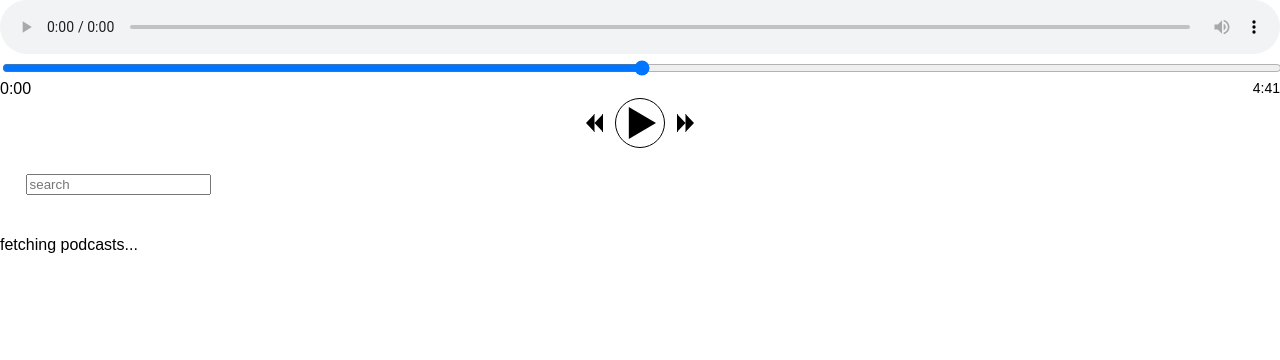
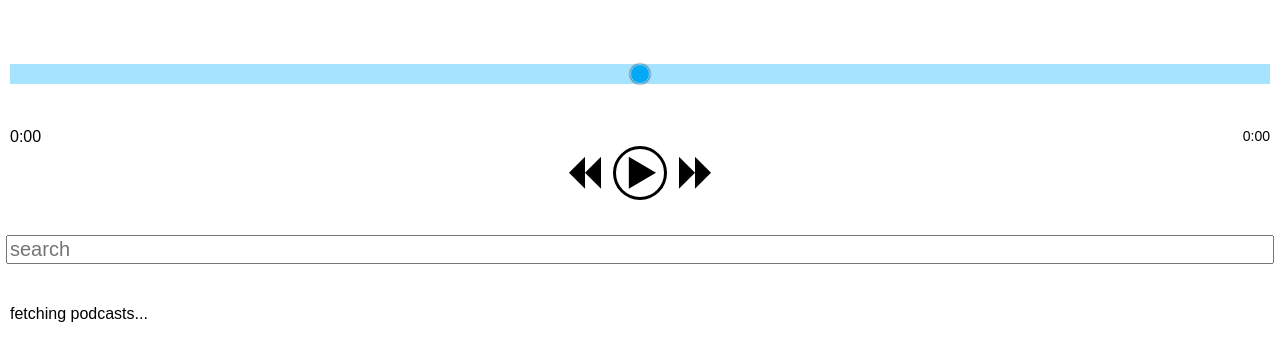
Before and after one commit to contrabanjo/rssPodcastPlayer, a website: page public/index.html in a window 1280 px wide. Drawn offline with Linux system fonts and the light colour scheme; no server answers.

Commit message:
Updated player styling

```diff
--- a/public/index.html
+++ b/public/index.html
@@ -12,13 +12,12 @@
   <body>
     <div id="main">
       <div id="nowPlaying">
-        <!-- <audio id="currentAudio" preload="auto" controls></audio> -->
         <div id="player">
-          <audio id="currentAudio" preload="auto" controls></audio>
-          <input type="range" minimum=0 maximum=100 id="seek"></input>
+          <audio id="currentAudio" preload="auto"></audio>
+          <input id="seek" type="range" minimum=0 maximum=100 ></input>
           <div id="seek-values">
             <p id="current">0:00</p>
-            <p id="duration">4:41</p>
+            <p id="duration">0:00</p>
           </div>
           <div id="controls">
             <div id="rewind"></div>
--- a/public/player.css
+++ b/public/player.css
@@ -1,18 +1,8 @@
-:root{
-
-}
-
-html, body {
-    height: 100%;
-    margin: 0;
-    box-sizing: border-box;
-}
-
 #player {
+  padding: 10px 0px;
   place-content: center;
   font-family: sans-serif;
 }
-
 
 #controls {
   display: flex;
@@ -21,7 +11,7 @@ html, body {
 }
 
 #play{
-  border: thin solid black;
+  border: solid black;
   height: 4vh;
   width: 4vh;
   border-radius: 200px;
@@ -46,7 +36,39 @@ html, body {
   clip-path: none;
 }
 
+input[type="range"] {
+  -webkit-appearance: none;
+  margin-right: 15px;
+  width: 200px;
+  height: 7px;
+  background: rgb(250 0 0 / 60%);
+  border-radius: 5px;
+  background-image: linear-gradient(#ff4500, #ff4500);
+  background-size: 70% 100%;
+  background-repeat: no-repeat;
+}
+
+input[type="range"]::-webkit-slider-thumb {
+  -webkit-appearance: none;
+  height: 20px;
+  width: 20px;
+  border-radius: 50%;
+  background: #03A9F4;
+  border: thin solid #86d9ff;
+  cursor: ew-resize;
+  box-shadow: 0 0 2px 0 #000;
+  transition: background .3s ease-in-out;
+}
+
+input[type=range]::-webkit-slider-runnable-track  {
+  -webkit-appearance: none;
+  box-shadow: none;
+  border: none;
+  background: #a5e3ff;
+}
+
 #seek {
+  margin: 4% 0;
   width: 100%;
 }
 
@@ -61,44 +83,23 @@ html, body {
   margin: 0;
 }
 
-#rewind-container, #fast-forward-container {
-
-}
-
-#rewind-container, #fast-forward-container, #seek, #play {
-  cursor: pointer;
-}
-
-#rewind-container :first-child{
- background: black;
- clip-path: polygon(50% 0, 50% 50%, 100% 0, 100% 100%, 50% 50%, 50% 100%, 0% 50%);
-}
-
-#fast-forward-container :last-child {
-  background: black;
-  clip-path: polygon(0 0, 50% 50%, 50% 0, 100% 50%, 50% 100%, 50% 50%, 0 100%);
-}
-
 #rewind, #fast-forward {
-  border: solid thin;
-  height: 2vh;
-  width: 2vh;
+  height: 4vh;
+  width: 4vh;
   font-size: 0.7em;
   font-family: sans-serif;
   font-weight: bold;
+  background: black;
 }
 
 #rewind{
   border-left: 0;
   margin-right: 1.5vh;
-
-  background: black;
   clip-path: polygon(50% 0, 50% 50%, 100% 0, 100% 100%, 50% 50%, 50% 100%, 0% 50%);
 }
 
 #fast-forward{
   border-right: 0;
   margin-left: 1.5vh;
-  background: black;
   clip-path: polygon(0 0, 50% 50%, 50% 0, 100% 50%, 50% 100%, 50% 50%, 0 100%);
 }
--- a/public/player.js
+++ b/public/player.js
@@ -21,7 +21,6 @@ function seekTo(){
 
 function updateCurrentTime(){
   seek.value = Math.round((audio.currentTime/audio.duration) * 100);
-  //currentTime.innerHTML = audio.currentTime
   const date = new Date(0, 0, 0, 0, 0, audio.currentTime);
   const timeStr = date.toTimeString().split(' ')[0];
   currentTime.innerHTML = timeStr
@@ -30,11 +29,8 @@ function updateCurrentTime(){
 seek.addEventListener('change', seekTo);
 audio.addEventListener('timeupdate', updateCurrentTime);
 
-seek.addEventListener('mousedown', ()=>{audio.pause()})
-//seek.addEventListener('mousemove', ()=>{audio.pause()})
-seek.addEventListener('mouseup', ()=>{audio.play()})
 
-play.addEventListener('click', ()=>{audio.paused ? audio.play() : audio.pause(); audio.paused ? document.getElementById("play-button").className = "pause": document.getElementById("play-button").className = "play";});
+play.addEventListener('click', ()=>{audio.paused ? audio.play() : audio.pause(); audio.paused ? document.getElementById("play-button").className = "play": document.getElementById("play-button").className = "pause";});
 play.addEventListener('mousedown', ()=>{document.getElementById("play-button").className = "stop"})
 play.addEventListener('mouseup', ()=>{document.getElementById("play-button").className = "play"})
 
--- a/public/styles.css
+++ b/public/styles.css
@@ -1,4 +1,15 @@
+:root{
+
+}
+
+html, body {
+    height: 100%;
+    margin: 0;
+    box-sizing: border-box;
+}
+
 #main {
+    padding: 10px;
     display: flex;
     flex-direction: column;
     align-items: center;
@@ -34,9 +45,9 @@
 }
 
 #search {
-    display: block;
+    font-size: 20px;
+    width: 100%;
     margin: 2%;
-    align-self: flex-start;
 }
 
 #nowPlaying {
@@ -45,15 +56,13 @@
     width: 100%;
 }
 
-#nowPlaying audio{
-    align-self: center;
-    width: 100%;
-}
 
 #nowPlaying :last-child{
     font-size: 14px;
 }
 
+
+/* podcast element buttons */
 .play{
   cursor: pointer;
 
@@ -65,8 +74,7 @@
 
 .add{
   cursor: pointer;
-
-/*   text-align: right; */
+  text-align: right;
   font-weight: bold;
   font-size: 40px;
 }
@@ -78,7 +86,6 @@
 
 #queue > div{
   padding: 2px;
-
 }
 
 #queue > :first-child {
```
